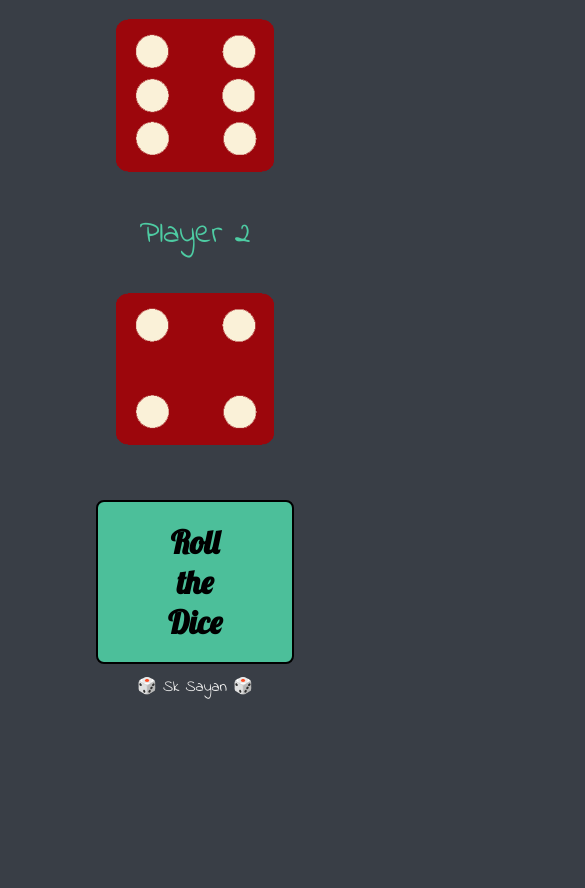
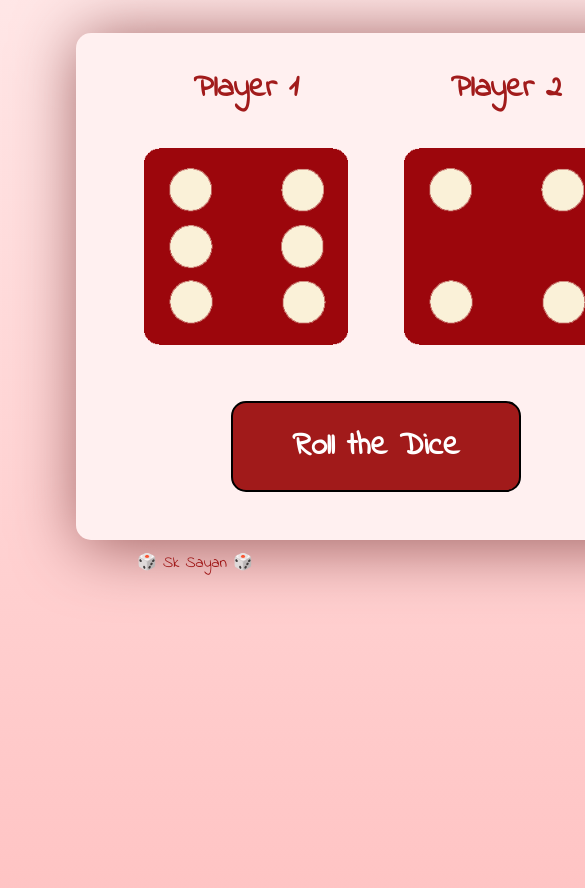
Before and after one commit to SkSay777/Dice-Game, a plain HTML site: page index.html in a window 390 px wide. Shown: the part 635-1523 px from the top of the page, 585 px wide, since content can reach past the window. Before the commit the page ends 1342 px from the top, so only its background shows below. Drawn offline with Linux system fonts and the light colour scheme.

Commit message:
Update styles.css

```diff
--- a/styles.css
+++ b/styles.css
@@ -11,7 +11,9 @@
 }
 
 body {
-  background-color: #393E46;
+  background-image: linear-gradient(360deg, rgb(255, 170, 170) , white );
+  background-size: cover;
+  height: 100%;
 }
 
 h1 {
@@ -19,13 +21,14 @@ h1 {
   font-family: 'Lobster', cursive;
   text-shadow: 5px 0 #232931;
   font-size: 8rem;
-  color: #4ECCA3;
+  color: rgb(165, 6, 6);
 }
 
 p {
   font-size: 2rem;
-  color: #4ECCA3;
+  color: rgb(152 5 5 / 91%);
   font-family: 'Indie Flower', cursive;
+  font-weight: bolder;
 }
 
 img {
@@ -33,18 +36,29 @@ img {
 }
 
 .btn{
-  margin-top: 3rem;
-  padding: 8px 20px;
-  border-radius: 8px;
-  border: 2px solid black;
-  background-color: #4ecca2e9;
-  font-family: 'Lobster', cursive;
-  font-weight: bolder;
+  margin: 3rem 0rem;
+    padding: 20px 60px;
+    border-radius: 15px;
+    border: 2px solid black;
+    background-color: rgb(152 5 5 / 91%);
+    font-family: 'Indie Flower';
+    font-weight: bolder;
+    font-size: 2rem;
+    color: white;
+}
+
+.card{
+  display: inline-block;
+  width: 600px;
+  border: 0px solid black;
+  background-color: rgb(255, 240, 240);
+  border-radius: 15px;
+  box-shadow: 5px 5px 64px 2px #9f6161;
 }
 
 footer {
   margin-top: 3%;
-  color: #EEEEEE;
+  color: rgb(152 5 5 / 91%);
   text-align: center;
   font-family: 'Indie Flower', cursive;
 
@@ -52,14 +66,12 @@ footer {
 
 @media (max-width: 1000px){
 
-  .btn{
-    margin-top: 3rem;
-    padding: 20px 60px;
-    border-radius: 8px;
-    border: 2px solid black;
-    background-color: #4ecca2e9;
-    font-family: 'Lobster', cursive;
-    font-weight: bolder;
-    font-size: 2rem;
+  .card{
+    margin-top: 8rem;
+    margin-left: -10%;
+  }
+  body {
+    background-image: linear-gradient(360deg, rgb(255, 170, 170) , white) ;
+    height: 135rem;
   }
 }
```
